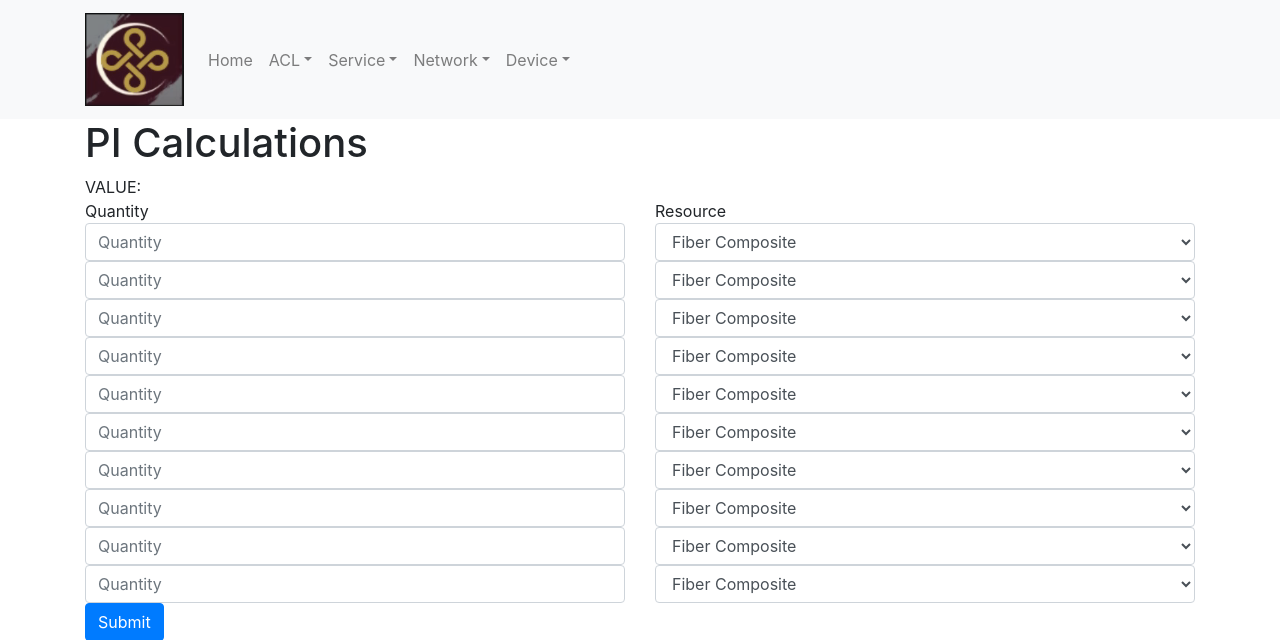
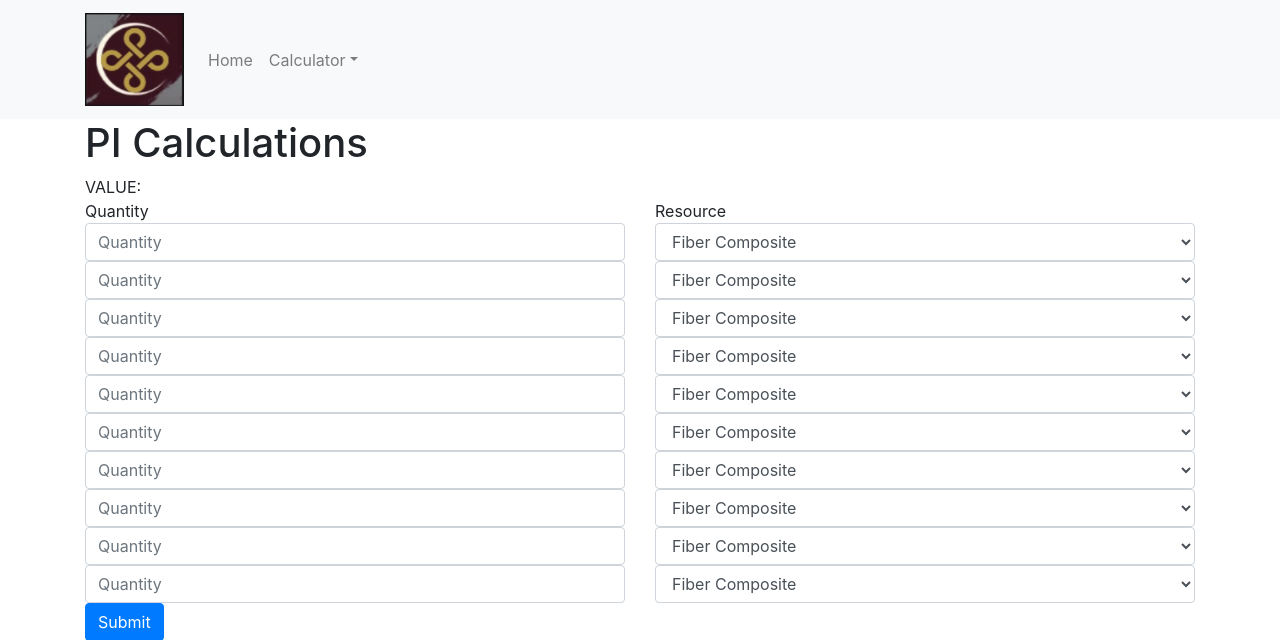
Before and after one commit to jmacego/echoes_calculator, a Flask app: page /pi/ in a window 1280 px wide. Shown: the top 640 px of the page. Run offline with Flask 2, Linux system fonts and the light colour scheme; some libraries are stand-ins or nearby versions.

Commit message:
improved header

```diff
--- a/valhalla_calculator/templates/base.html
+++ b/valhalla_calculator/templates/base.html
@@ -26,31 +26,10 @@
                 <a class="nav-link" href="/">Home</a>
               </li>
               <li class="nav-item dropdown">
-                <a class="nav-link dropdown-toggle" href="#" id="dropdown-acl" data-toggle="dropdown" aria-haspopup="true" aria-expanded="false">ACL</a>
+                <a class="nav-link dropdown-toggle" href="#" id="dropdown-acl" data-toggle="dropdown" aria-haspopup="true" aria-expanded="false">Calculator</a>
                 <div class="dropdown-menu" aria-labelledby="dropdown-acl">
-                  <a class="dropdown-item" href="/acl/create">Create</a>
-                  <a class="dropdown-item" href="/acl/view">View</a>
-                </div>
-              </li>
-              <li class="nav-item dropdown">
-                <a class="nav-link dropdown-toggle" href="#" id="dropdown-acl" data-toggle="dropdown" aria-haspopup="true" aria-expanded="false">Service</a>
-                <div class="dropdown-menu" aria-labelledby="dropdown-acl">
-                  <a class="dropdown-item" href="/service/create">Create</a>
-                  <a class="dropdown-item" href="/service/view">View</a>
-                </div>
-              </li>
-              <li class="nav-item dropdown">
-                <a class="nav-link dropdown-toggle" href="#" id="dropdown-acl" data-toggle="dropdown" aria-haspopup="true" aria-expanded="false">Network</a>
-                <div class="dropdown-menu" aria-labelledby="dropdown-acl">
-                  <a class="dropdown-item" href="/network/create">Create</a>
-                  <a class="dropdown-item" href="/network/view">View</a>
-                </div>
-              </li>
-              <li class="nav-item dropdown">
-                <a class="nav-link dropdown-toggle" href="#" id="dropdown-acl" data-toggle="dropdown" aria-haspopup="true" aria-expanded="false">Device</a>
-                <div class="dropdown-menu" aria-labelledby="dropdown-acl">
-                  <a class="dropdown-item" href="/device/create">Create</a>
-                  <a class="dropdown-item" href="/device/view">View</a>
+                  <a class="dropdown-item" href="/pi">Planetary Production (PI)</a>
+                  <a class="dropdown-item" href="/ore">Mining Payments (Ore)</a>
                 </div>
               </li>
             </ul>
```
